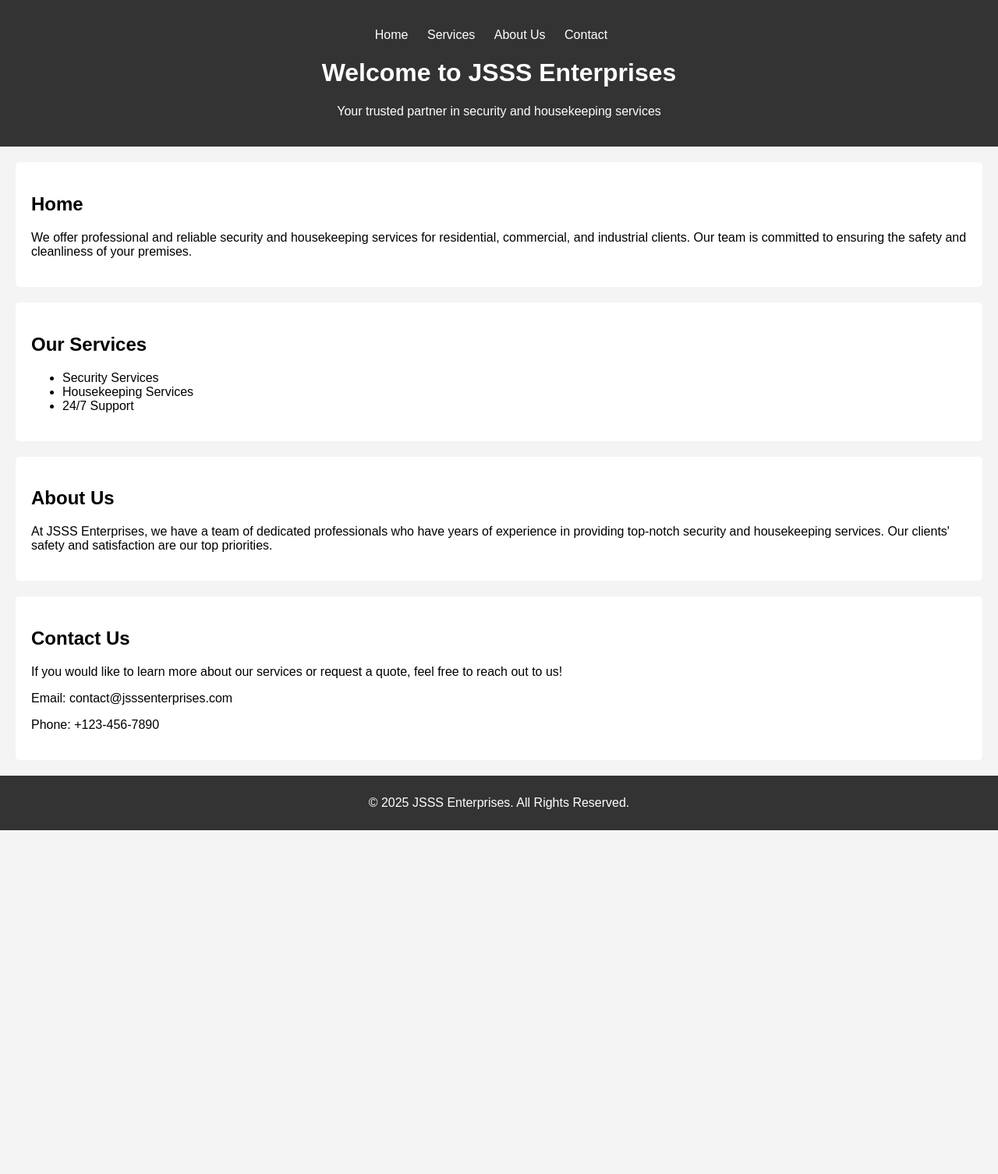
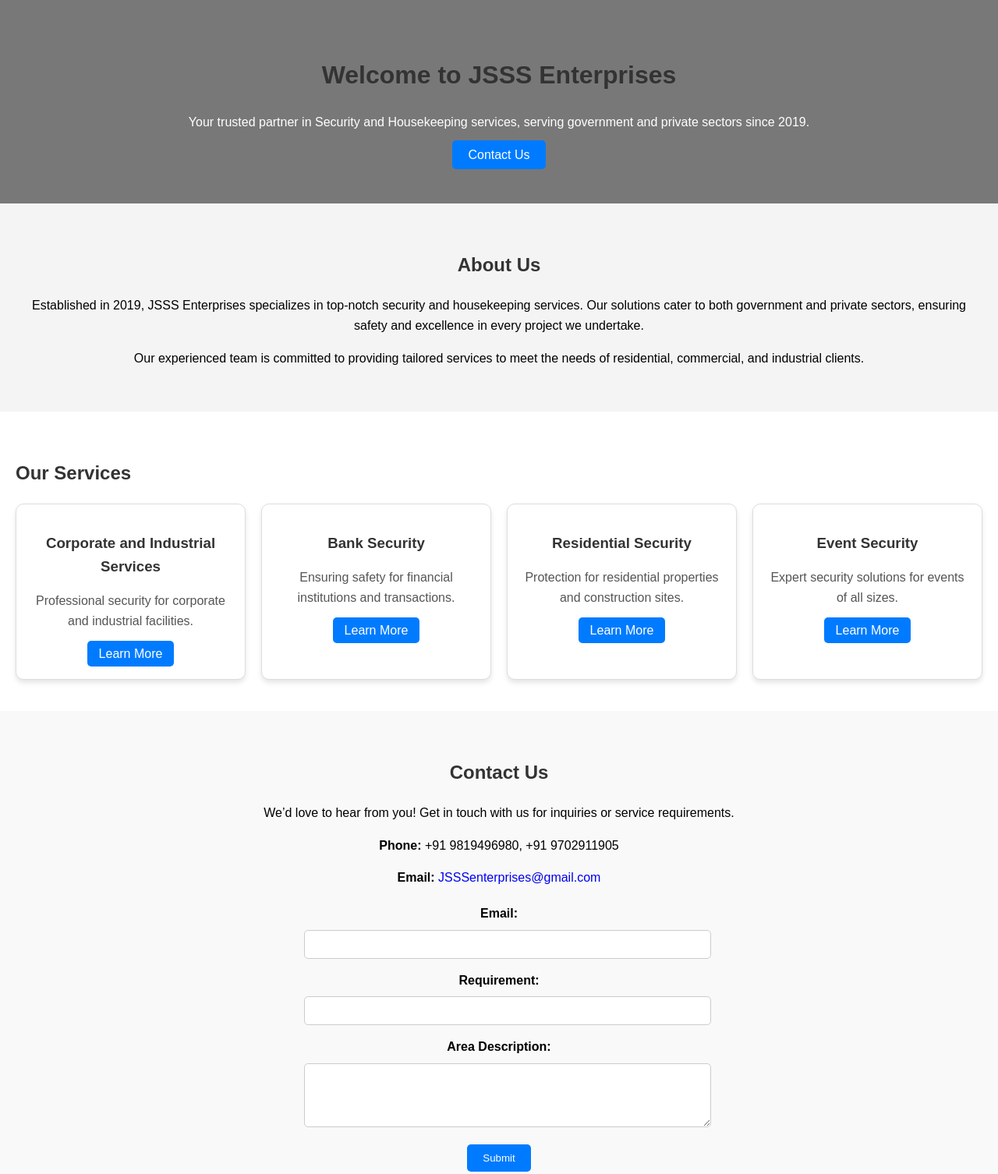
Before and after one commit to SubhenduSwainJSSS/jsss-enterprises, a plain HTML site: page index.html in a window 1280 px wide. Shown: the top 1506 px of the page at 78% size. Before the commit the page ends 1065 px from the top, so only its background shows below. Drawn offline with Linux system fonts and the light colour scheme; files that its build step writes are made by us from their sources.

Commit message:
Updated folder structure and moved CNAME to root directory

```diff
--- a/css/style.css
+++ b/css/style.css
@@ -1,84 +1,140 @@
+/* CSS: style.css */
+
+/* General Styles */
 body {
     font-family: Arial, sans-serif;
     margin: 0;
     padding: 0;
-    background-color: #f4f4f4;
+    line-height: 1.6;
   }
 
-header {
-    background-color: #333;
-    color: white;
-    padding: 20px;
+  h1, h2, h3 {
+    color: #333;
+  }
+
+  a {
+    text-decoration: none;
+  }
+
+  /* Header Section */
+  .main-header {
+    background: #797878;
+    color: #fff;
+    padding: 50px 20px;
     text-align: center;
   }
 
-nav ul {
-    list-style-type: none;
-    padding: 0;
+  .main-header .btn-primary {
+    background: #007BFF;
+    color: #fff;
+    padding: 10px 20px;
+    border-radius: 5px;
+    transition: background 0.3s;
   }
 
-nav ul li {
-    display: inline;
-    margin-right: 20px;
+  .main-header .btn-primary:hover {
+    background: #0056b3;
   }
 
-nav ul li a {
-    color: white;
-    text-decoration: none;
+  /* About Us Section */
+  .about-us {
+    background: #f4f4f4;
+    padding: 40px 20px;
+    text-align: center;
   }
 
-section {
+  /* Services Section */
+  .our-services {
+    padding: 40px 20px;
+  }
+
+  .services-grid {
+    display: grid;
+    grid-template-columns: repeat(auto-fit, minmax(250px, 1fr));
+    gap: 20px;
+  }
+
+  .service-card {
+    background: #fff;
+    border: 1px solid #ddd;
+    border-radius: 10px;
+    text-align: center;
     padding: 20px;
-    margin: 20px;
-    background-color: white;
+    box-shadow: 0 4px 6px rgba(0, 0, 0, 0.1);
+    transition: transform 0.3s, box-shadow 0.3s;
+  }
+
+  .service-card:hover {
+    transform: translateY(-5px);
+    box-shadow: 0 6px 10px rgba(0, 0, 0, 0.2);
+  }
+
+  .service-card h3 {
+    margin: 15px 0;
+  }
+
+  .service-card p {
+    color: #555;
+  }
+
+  .service-card .btn-secondary {
+    background: #007BFF;
+    color: #fff;
+    padding: 8px 15px;
+    border-radius: 5px;
+    transition: background 0.3s;
+  }
+
+  .service-card .btn-secondary:hover {
+    background: #0056b3;
+  }
+
+  /* Contact Us Section */
+  .contact-us {
+    background: #f9f9f9;
+    padding: 40px 20px;
+    text-align: center;
+  }
+
+  .contact-form {
+    margin-top: 20px;
+    max-width: 500px;
+    margin-left: auto;
+    margin-right: auto;
+  }
+
+  .contact-form label {
+    display: block;
+    margin-bottom: 8px;
+    font-weight: bold;
+  }
+
+  .contact-form input,
+  .contact-form textarea {
+    width: 100%;
+    padding: 10px;
+    margin-bottom: 15px;
+    border: 1px solid #ccc;
     border-radius: 5px;
   }
 
+  .contact-form button {
+    background: #007BFF;
+    color: #fff;
+    padding: 10px 20px;
+    border: none;
+    border-radius: 5px;
+    transition: background 0.3s;
+  }
+
+  .contact-form button:hover {
+    background: #0056b3;
+  }
+
+  /* Footer */
   footer {
     text-align: center;
-    padding: 10px;
-    background-color: #333;
-    color: white;
+    background: #333;
+    color: #fff;
+    padding: 10px 0;
   }
-body {
-    font-family: Arial, sans-serif;
-    margin: 0;
-    padding: 0;
-    background-color: #f4f4f4;
-}
-
-header {
-    background-color: #333;
-    color: white;
-    padding: 20px;
-    text-align: center;
-}
-
-nav ul {
-    list-style-type: none;
-    padding: 0;
-}
-
-nav ul li {
-    display: inline;
-    margin-right: 20px;
-}
-
-nav ul li a {
-    color: white;
-    text-decoration: none;
-}
-
-section {
-    padding: 20px;
-    margin: 20px;
-    background-color: white;
-    border-radius: 5px;
-}
-
-footer {
-    text-align: center;
-    padding: 10px;
-    background-color: #333;
-    color: white;
-}
--- a/index.html
+++ b/index.html
@@ -3,58 +3,86 @@
 <head>
   <meta charset="UTF-8">
   <meta name="viewport" content="width=device-width, initial-scale=1.0">
-    <meta http-equiv="X-UA-Compatible" content="ie=edge">
-    <title>JSSS Enterprises - Security and Housekeeping Services</title>
-    <link rel="stylesheet" href="style.css"> <!-- Link to your CSS file -->
+  <title>JSSS Enterprises - Security & Housekeeping</title>
+  <link rel="stylesheet" href="css/style.css">
 </head>
 <body>
   <!-- Header Section -->
-    <header>
-        <nav>
-            <ul>
-                <li><a href="#home">Home</a></li>
-                <li><a href="#services">Services</a></li>
-                <li><a href="#about">About Us</a></li>
-                <li><a href="#contact">Contact</a></li>
-            </ul>
-        </nav>
+  <header class="main-header">
+    <div class="header-content">
       <h1>Welcome to JSSS Enterprises</h1>
-        <p>Your trusted partner in security and housekeeping services</p>
+      <p>
+        Your trusted partner in Security and Housekeeping services, serving government and private sectors since 2019.
+      </p>
+      <a href="#contact" class="btn-primary">Contact Us</a>
+    </div>
   </header>
 
-    <!-- Home Section -->
-    <section id="home">
-        <h2>Home</h2>
-        <p>We offer professional and reliable security and housekeeping services for residential, commercial, and industrial clients. Our team is committed to ensuring the safety and cleanliness of your premises.</p>
+  <!-- About Us Section -->
+  <section class="about-us" id="about">
+    <h2>About Us</h2>
+    <p>
+      Established in 2019, JSSS Enterprises specializes in top-notch security and housekeeping services.
+      Our solutions cater to both government and private sectors, ensuring safety and excellence in every project we undertake.
+    </p>
+    <p>
+      Our experienced team is committed to providing tailored services to meet the needs of residential, commercial, and industrial clients.
+    </p>
   </section>
 
   <!-- Services Section -->
-    <section id="services">
+  <section class="our-services" id="services">
     <h2>Our Services</h2>
-        <ul>
-            <li>Security Services</li>
-            <li>Housekeeping Services</li>
-            <li>24/7 Support</li>
-        </ul>
+    <div class="services-grid">
+      <div class="service-card">
+        <h3>Corporate and Industrial Services</h3>
+        <p>Professional security for corporate and industrial facilities.</p>
+        <a href="our-services.html" class="btn-secondary">Learn More</a>
+      </div>
+      <div class="service-card">
+        <h3>Bank Security</h3>
+        <p>Ensuring safety for financial institutions and transactions.</p>
+        <a href="our-services.html" class="btn-secondary">Learn More</a>
+      </div>
+      <div class="service-card">
+        <h3>Residential Security</h3>
+        <p>Protection for residential properties and construction sites.</p>
+        <a href="our-services.html" class="btn-secondary">Learn More</a>
+      </div>
+      <div class="service-card">
+        <h3>Event Security</h3>
+        <p>Expert security solutions for events of all sizes.</p>
+        <a href="our-services.html" class="btn-secondary">Learn More</a>
+      </div>
+    </div>
   </section>
 
-    <!-- About Us Section -->
-    <section id="about">
-        <h2>About Us</h2>
-        <p>At JSSS Enterprises, we have a team of dedicated professionals who have years of experience in providing top-notch security and housekeeping services. Our clients' safety and satisfaction are our top priorities.</p>
+  <!-- Contact Us Section -->
+  <section class="contact-us" id="contact">
+    <h2>Contact Us</h2>
+    <p>We’d love to hear from you! Get in touch with us for inquiries or service requirements.</p>
+    <div class="contact-info">
+      <p><strong>Phone:</strong> +91 9819496980, +91 9702911905</p>
+      <p><strong>Email:</strong> <a href="mailto:JSSSenterprises@gmail.com">JSSSenterprises@gmail.com</a></p>
+    </div>
+    <form class="contact-form">
+      <label for="email">Email:</label>
+      <input type="email" id="email" name="email" required>
+
+      <label for="requirement">Requirement:</label>
+      <input type="text" id="requirement" name="requirement" required>
+
+      <label for="area">Area Description:</label>
+      <textarea id="area" name="area" rows="4" required></textarea>
+
+      <button type="submit" class="btn-primary">Submit</button>
+    </form>
   </section>
 
-    <!-- Contact Section -->
-    <section id="contact">
-        <h2>Contact Us</h2>
-        <p>If you would like to learn more about our services or request a quote, feel free to reach out to us!</p>
-        <p>Email: contact@jsssenterprises.com</p>
-        <p>Phone: +123-456-7890</p>
-    </section>
-
-    <!-- Footer Section -->
   <footer>
     <p>&copy; 2025 JSSS Enterprises. All Rights Reserved.</p>
   </footer>
+
+  <script src="js/script.js"></script>
 </body>
 </html>
--- a/js/script.js
+++ b/js/script.js
@@ -0,0 +1,12 @@
+// JavaScript: script.js
+
+// Lazy loading for image placeholders
+document.addEventListener("DOMContentLoaded", function () {
+  const placeholders = document.querySelectorAll(".image-placeholder");
+  placeholders.forEach((placeholder) => {
+    placeholder.addEventListener("click", () => {
+      placeholder.style.backgroundColor = "#ccc";
+      placeholder.textContent = "Image Loaded";
+    });
+  });
+});
```
Lines whose indentation alone changed are shown as unchanged.
